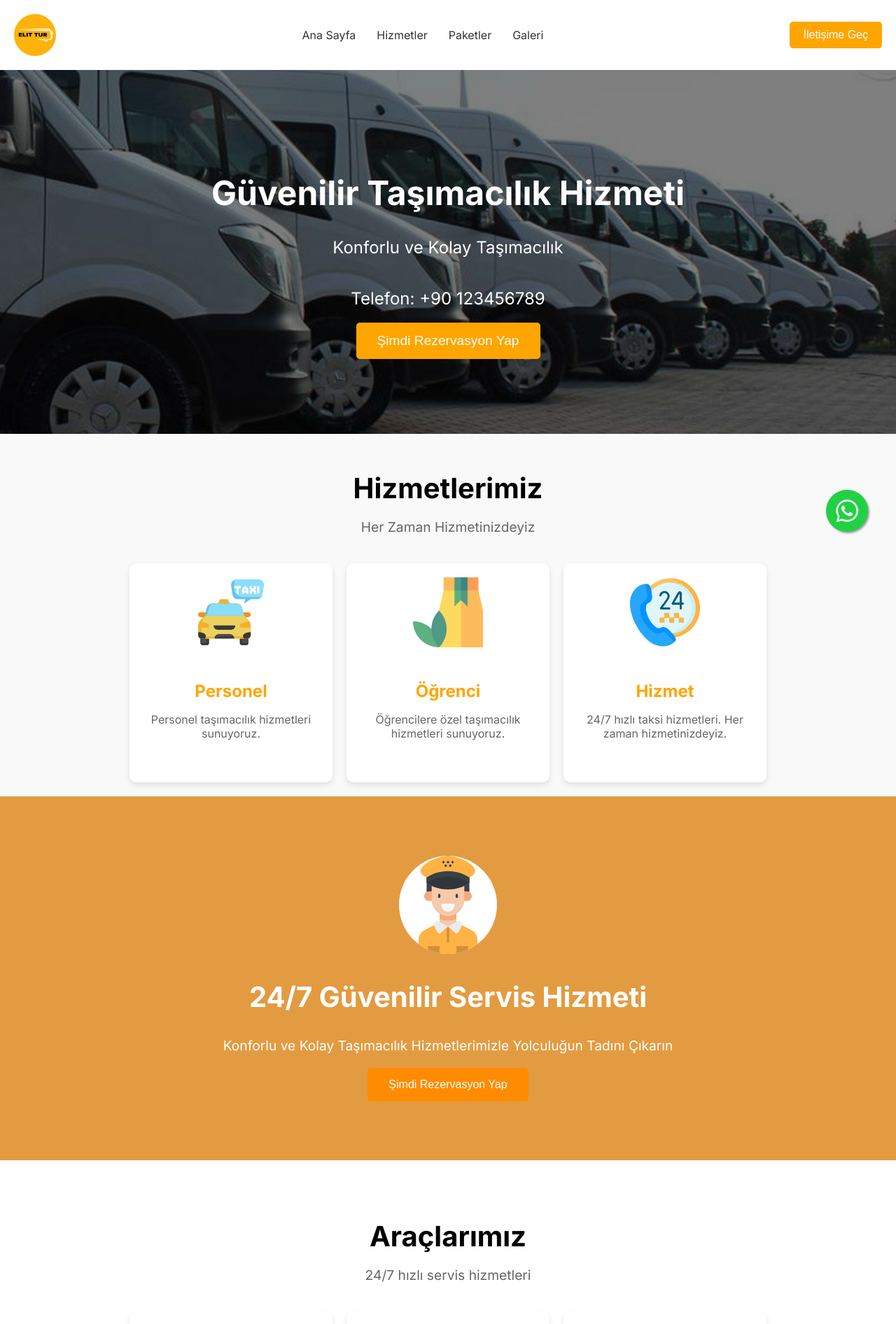
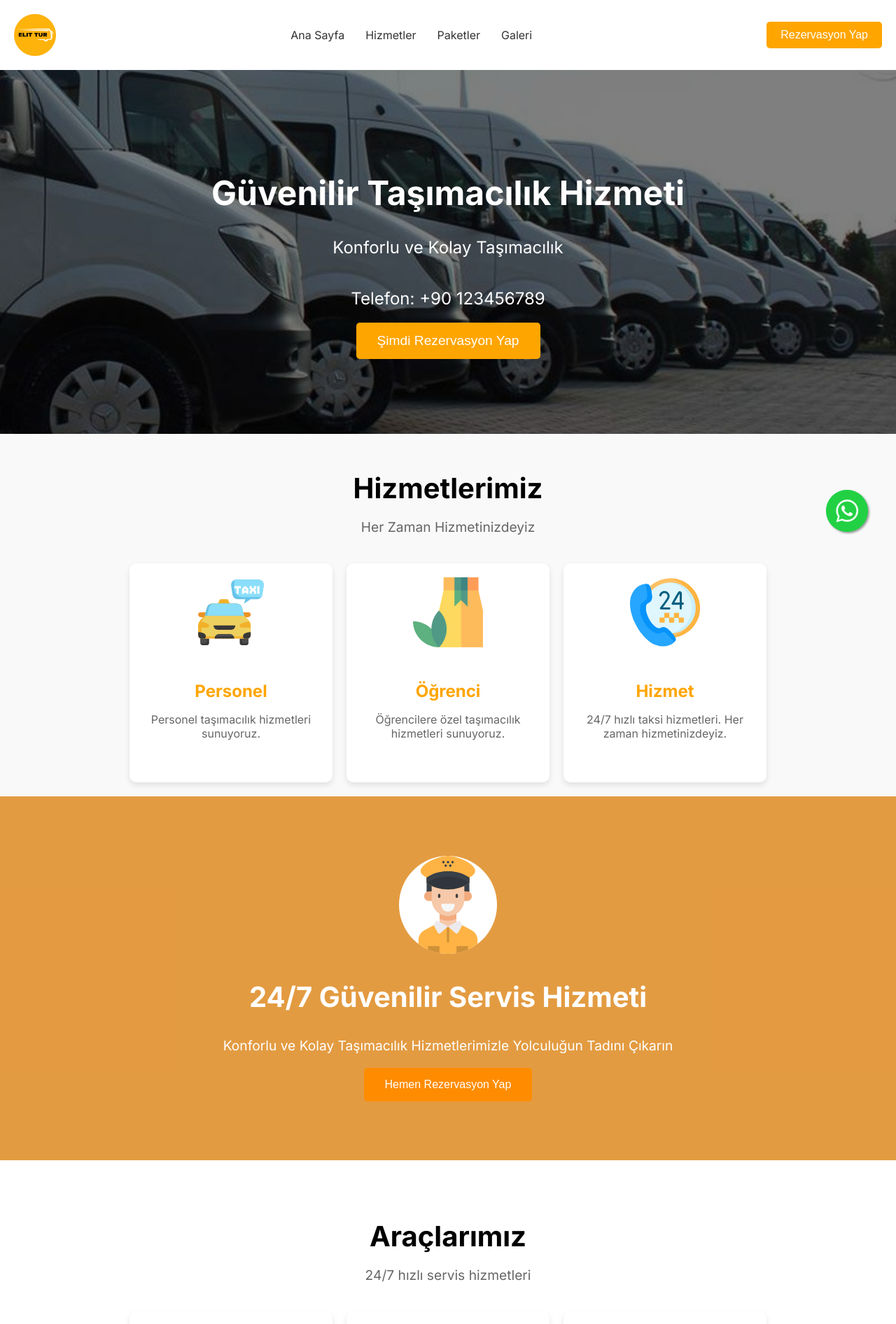
Before and after one commit to atesbey-design/transport-landing-page, a Next.js app: page / in a window 1280 px wide. Shown: the top 1892 px of the page at 70% size. Built offline with nearby package versions, Linux system fonts and the light colour scheme.

Commit message:
Fix:Some bugs and improve SEO optimization

```diff
--- a/app/page.tsx
+++ b/app/page.tsx
@@ -3,6 +3,7 @@ import Head from "next/head";
 import { useEffect } from "react";
 
 const Home = () => {
+  const WHATSAPP_NUMBER = "YOUR_WHATSAPP_NUMBER";
   useEffect(() => {
     // Hero section image slider
     let currentIndex = 0;
@@ -24,20 +25,20 @@ const Home = () => {
         text: "Harika Destek, hızlı ve etkili hizmetiniz için, dostça ve profesyonel destek ekibiniz için teşekkür etmek istiyorum! Uzman firmanızı tüm arkadaşlarıma tavsiye edeceğim.",
         author: "William Hoy",
         stars: "★★★★★",
-        image: "/author.jpg"
+        image: "/author.jpg",
       },
       {
         text: "Mükemmel hizmet! Taşımacılık ihtiyaçlarım için her zaman bu firmayı tercih edeceğim.",
         author: "Jane Doe",
         stars: "★★★★★",
-        image: "/author2.jpg"
+        image: "/author2.jpg",
       },
       {
         text: "Hızlı ve güvenilir hizmet. Gerçekten çok memnun kaldım. Teşekkürler!",
         author: "John Smith",
         stars: "★★★★★",
-        image: "/author3.jpg"
-      }
+        image: "/author3.jpg",
+      },
     ];
     const testimonialTextElement = document.querySelector(
       ".testimonial-text p"
@@ -88,9 +89,11 @@ const Home = () => {
           name="description"
           content="Evinizden İş Yerine Kolay ve Güvenli Taşımacılık"
         />
-        <meta name="keywords" content="taşımacılık, servis, güvenli taşımacılık, kolay taşımacılık, öğrenci taşıma hizmeti,servis,personel taşıma" />
-        <link rel="icon" href="/big-elit-tur.png"  />
-
+        <meta
+          name="keywords"
+          content="taşımacılık, servis, güvenli taşımacılık, kolay taşımacılık, öğrenci taşıma hizmeti,servis,personel taşıma"
+        />
+        <link rel="icon" href="/big-elit-tur.png" />
       </Head>
       <header className="navbar">
         <div className="logo">
@@ -103,13 +106,13 @@ const Home = () => {
           <a href="#gallery">Galeri</a>
         </nav>
         <div className="cta">
-          <button
-            onClick={() =>
-              window.open("https://wa.me/YOUR_WHATSAPP_NUMBER", "_blank")
-            }
+          <a
+            target="_blank"
+            rel="noopener noreferrer"
+            href={`https://wa.me/${WHATSAPP_NUMBER}`}
           >
-            İletişime Geç
-          </button>
+            <button>Rezervasyon Yap</button>
+          </a>
         </div>
       </header>
       <section className="hero" id="home">
@@ -117,7 +120,11 @@ const Home = () => {
         <h1>Güvenilir Taşımacılık Hizmeti</h1>
         <p>Konforlu ve Kolay Taşımacılık</p>
         <p>Telefon: +90 123456789</p>
+        <a target="_blank" rel="noopener noreferrer"   href={`https://wa.me/${WHATSAPP_NUMBER}`}>
+
         <button>Şimdi Rezervasyon Yap</button>
+</a>
+
       </section>
 
       <section className="services" id="services">
@@ -151,7 +158,13 @@ const Home = () => {
             Konforlu ve Kolay Taşımacılık Hizmetlerimizle Yolculuğun Tadını
             Çıkarın
           </p>
-          <button>Şimdi Rezervasyon Yap</button>
+          <a
+            target="_blank"
+            rel="noopener noreferrer"
+            href={`https://wa.me/${WHATSAPP_NUMBER}`}
+          >
+            <button>Hemen Rezervasyon Yap</button>
+          </a>
         </div>
       </section>
 
@@ -170,7 +183,13 @@ const Home = () => {
               <span>2024</span>
             </div>
             <p className="price">$1,000.00/Gün</p>
+            <a
+              target="_blank"
+              rel="noopener noreferrer"
+              href={`https://wa.me/${WHATSAPP_NUMBER}`}
+            >
               <button>Hemen Rezervasyon Yap</button>
+            </a>
           </div>
           <div className="vehicle-card">
             <img src="/back.jpg" alt="Toyota Taksi" />
@@ -183,7 +202,13 @@ const Home = () => {
               <span>2024</span>
             </div>
             <p className="price">$1,000.00/Gün</p>
+            <a
+              target="_blank"
+              rel="noopener noreferrer"
+              href={`https://wa.me/${WHATSAPP_NUMBER}`}
+            >
               <button>Hemen Rezervasyon Yap</button>
+            </a>
           </div>
           <div className="vehicle-card">
             <img src="/back.jpg" alt="Mercedes Taksi" />
@@ -196,7 +221,13 @@ const Home = () => {
               <span>2024</span>
             </div>
             <p className="price">$1,000.00/Gün</p>
+            <a
+              target="_blank"
+              rel="noopener noreferrer"
+              href={`https://wa.me/${WHATSAPP_NUMBER}`}
+            >
               <button>Hemen Rezervasyon Yap</button>
+            </a>
           </div>
         </div>
       </section>
@@ -226,7 +257,6 @@ const Home = () => {
         </div>
       </div>
 
-
       <section className="testimonials">
         <h2>GÖRÜŞLER</h2>
         <p>İnsanlar bizi seviyor</p>
@@ -234,7 +264,9 @@ const Home = () => {
           <div className="quote-icon">“</div>
           <div className="testimonial-text">
             <p>
-              Harika Destek, hızlı ve etkili hizmetiniz için, dostça ve profesyonel destek ekibiniz için teşekkür etmek istiyorum! Uzman firmanızı tüm arkadaşlarıma tavsiye edeceğim.
+              Harika Destek, hızlı ve etkili hizmetiniz için, dostça ve
+              profesyonel destek ekibiniz için teşekkür etmek istiyorum! Uzman
+              firmanızı tüm arkadaşlarıma tavsiye edeceğim.
             </p>
           </div>
           <div className="quote-icon right">”</div>
@@ -246,8 +278,17 @@ const Home = () => {
         </div>
       </section>
 
-      <a href="https://wa.me/YOUR_WHATSAPP_NUMBER" className="whatsapp-float" target="_blank" rel="noopener noreferrer">
-        <img src="/whatsapp-icon.png" alt="WhatsApp" className="whatsapp-icon" />
+      <a
+        className="whatsapp-float"
+        target="_blank"
+        rel="noopener noreferrer"
+        href={`https://wa.me/${WHATSAPP_NUMBER}`}
+      >
+        <img
+          src="/whatsapp-icon.png"
+          alt="WhatsApp"
+          className="whatsapp-icon"
+        />
       </a>
     </>
   );
```
Lines whose indentation alone changed are shown as unchanged.
